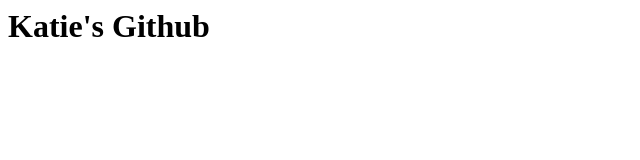
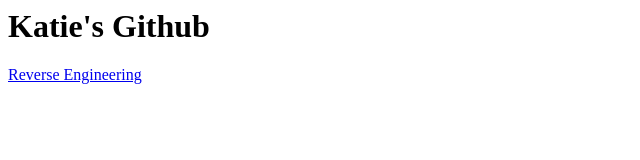
Before and after one commit to bourquek1022/bourquek1022.github.io, a plain HTML site: page index.html in a window 1280 px wide. Shown: the whole page, without its empty margins (0-640 px from the left). Drawn offline with Linux system fonts and the light colour scheme.

Commit message:
Update index.html

```diff
--- a/index.html
+++ b/index.html
@@ -1,2 +1,2 @@
 <h1>Katie's Github</h1>
-<p><a href= "https://bourquek1022.github.io/reverse_engineering_1/index.html"></p>
+<p> <a href= "https://bourquek1022.github.io/reverse_engineering_1/index.html"> Reverse Engineering </a></p>
```
